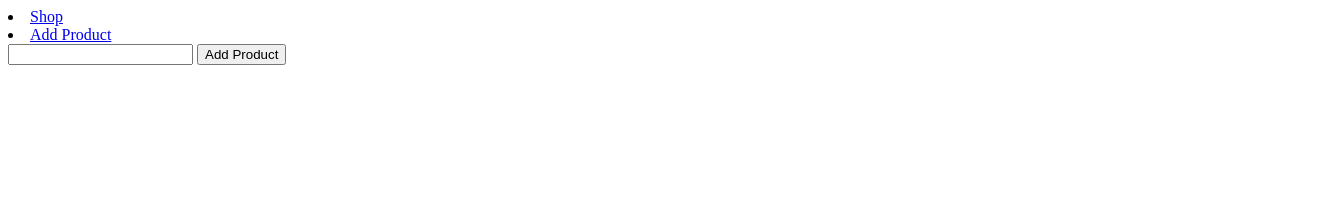
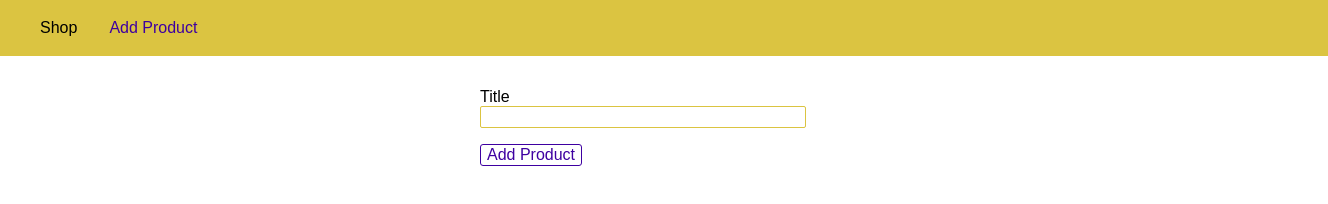
Before and after one commit to Bell-Water/udemy-nodejs-study, a website: page section5/views/add-product.html in a window 1280 px wide. Shown: the whole page, 1328 px wide, since content can reach past the window. Drawn offline with Linux system fonts and the light colour scheme.

Commit message:
section 5 수강 완료

```diff
--- a/section5/app.js
+++ b/section5/app.js
@@ -9,6 +9,7 @@ const adminRoutes = require("./routes/admin");
 const shopRoutes = require("./routes/shop");
 
 app.use(bodyParser.urlencoded({ extended: false }));
+app.use(express.static(path.join(__dirname, "public")));
 
 app.use("/admin", adminRoutes);
 app.use(shopRoutes);
--- /dev/null
+++ b/section5/public/css/main.css
@@ -0,0 +1,45 @@
+body {
+  padding: 0;
+  margin: 0;
+  font-family: sans-serif;
+}
+
+main {
+  padding: 1rem;
+}
+
+.main-header {
+  width: 100%;
+  height: 3.5rem;
+  background-color: #dbc441;
+  padding: 0 1.5rem;
+}
+
+.main-header__nav {
+  height: 100%;
+  display: flex;
+  align-items: center;
+}
+
+.main-header__item-list {
+  list-style: none;
+  margin: 0;
+  padding: 0;
+  display: flex;
+}
+
+.main-header__item {
+  margin: 0 1rem;
+  padding: 0;
+}
+
+.main-header__item a {
+  text-decoration: none;
+  color: black;
+}
+
+.main-header__item a:hover,
+.main-header__item a:active,
+.main-header__item a.active {
+  color: #3e00a1;
+}
--- /dev/null
+++ b/section5/public/css/product.css
@@ -0,0 +1,82 @@
+body {
+  padding: 0;
+  margin: 0;
+  font-family: sans-serif;
+}
+
+main {
+  padding: 1rem;
+}
+
+.main-header {
+  width: 100%;
+  height: 3.5rem;
+  background-color: #dbc441;
+  padding: 0 1.5rem;
+}
+
+.main-header__nav {
+  height: 100%;
+  display: flex;
+  align-items: center;
+}
+
+.main-header__item-list {
+  list-style: none;
+  margin: 0;
+  padding: 0;
+  display: flex;
+}
+
+.main-header__item {
+  margin: 0 1rem;
+  padding: 0;
+}
+
+.main-header__item a {
+  text-decoration: none;
+  color: black;
+}
+
+.main-header__item a:hover,
+.main-header__item a:active,
+.main-header__item a.active {
+  color: #3e00a1;
+}
+
+.product-form {
+  width: 20rem;
+  max-width: 90%;
+  margin: auto;
+}
+
+.form-control {
+  margin: 1rem 0;
+}
+
+.form-control label,
+.form-control input {
+  display: block;
+  width: 100%;
+}
+
+.form-control input {
+  border: 1px solid #dbc441;
+  font: inherit;
+  border-radius: 2px;
+}
+
+button {
+  font: inherit;
+  border: 1px solid #3e00a1;
+  color: #3e00a1;
+  background: white;
+  border-radius: 3px;
+  cursor: pointer;
+}
+
+button:hover,
+button:active {
+  background-color: #3e00a1;
+  color: white;
+}
--- a/section5/routes/admin.js
+++ b/section5/routes/admin.js
@@ -1,12 +1,14 @@
 const path = require("path");
 
 const express = require("express");
+
+const rootDir = require("../util/path");
 
 const router = express.Router();
 
 // /admin/add-product => GET
 router.get("/add-product", (req, res, next) => {
-  res.sendFile(path.join(__dirname, "..", "views", "add-product.html"));
+  res.sendFile(path.join(rootDir, "views", "add-product.html"));
   // default = content-type을 text/html로
 });
 
--- a/section5/routes/shop.js
+++ b/section5/routes/shop.js
@@ -1,12 +1,14 @@
 const path = require("path");
 
 const express = require("express");
+
+const rootDir = require("../util/path");
 
 const router = express.Router();
 
 // use와 달리 get, post 등을 사용하면 해당 url과 매칭되는 것만 연결됨
 router.get("/", (req, res, next) => {
-  res.sendFile(path.join(__dirname, "..", "views", "shop.html")); // 리눅스와 윈도우에서 작동하는 방식으로 경로 구성
+  res.sendFile(path.join(rootDir, "views", "shop.html")); // 리눅스와 윈도우에서 작동하는 방식으로 경로 구성
 });
 
 module.exports = router;
--- a/section5/util/path.js
+++ b/section5/util/path.js
@@ -1,3 +1,4 @@
 const path = require("path");
 
-module.exports = path.dirname();
+// 파일의 경로를 알려줌
+module.exports = path.dirname(require.main.filename);
--- a/section5/views/add-product.html
+++ b/section5/views/add-product.html
@@ -1,23 +1,35 @@
 <!DOCTYPE html>
 <html lang="en">
+
 <head>
     <meta charset="UTF-8">
     <meta name="viewport" content="width=device-width, initial-scale=1.0">
+    <meta http-equiv="X-UA-Compatible" content="ie=edge">
     <title>Add Product</title>
+    <link rel="stylesheet" href="/css/main.css">
+    <link rel="stylesheet" href="/css/product.css">
 </head>
+
 <body>
-  <header>
-    <nav>
-      <li><a href="/">Shop</a></li>
-      <li><a href="/add-product">Add Product</a></li>
+    <header class="main-header">
+        <nav class="main-header__nav">
+            <ul class="main-header__item-list">
+                <li class="main-header__item"><a href="/">Shop</a></li>
+                <li class="main-header__item"><a class="active" href="/admin/add-product">Add Product</a></li>
+            </ul>
         </nav>
     </header>
 
     <main>
-    <form action="/add-product" method="POST">
-      <input type="text" name="title">
+        <form class="product-form" action="/admin/add-product" method="POST">
+            <div class="form-control">
+                <label for="title">Title</label>
+                <input type="text" name="title" id="title">
+            </div>
+
             <button type="submit">Add Product</button>
         </form>
     </main>
 </body>
+
 </html>
```
Also changed, not shown: section5/views/404page.html (+17 -4 lines), section5/views/shop.html (+11 -4 lines). Lines whose indentation alone changed are shown as unchanged.
